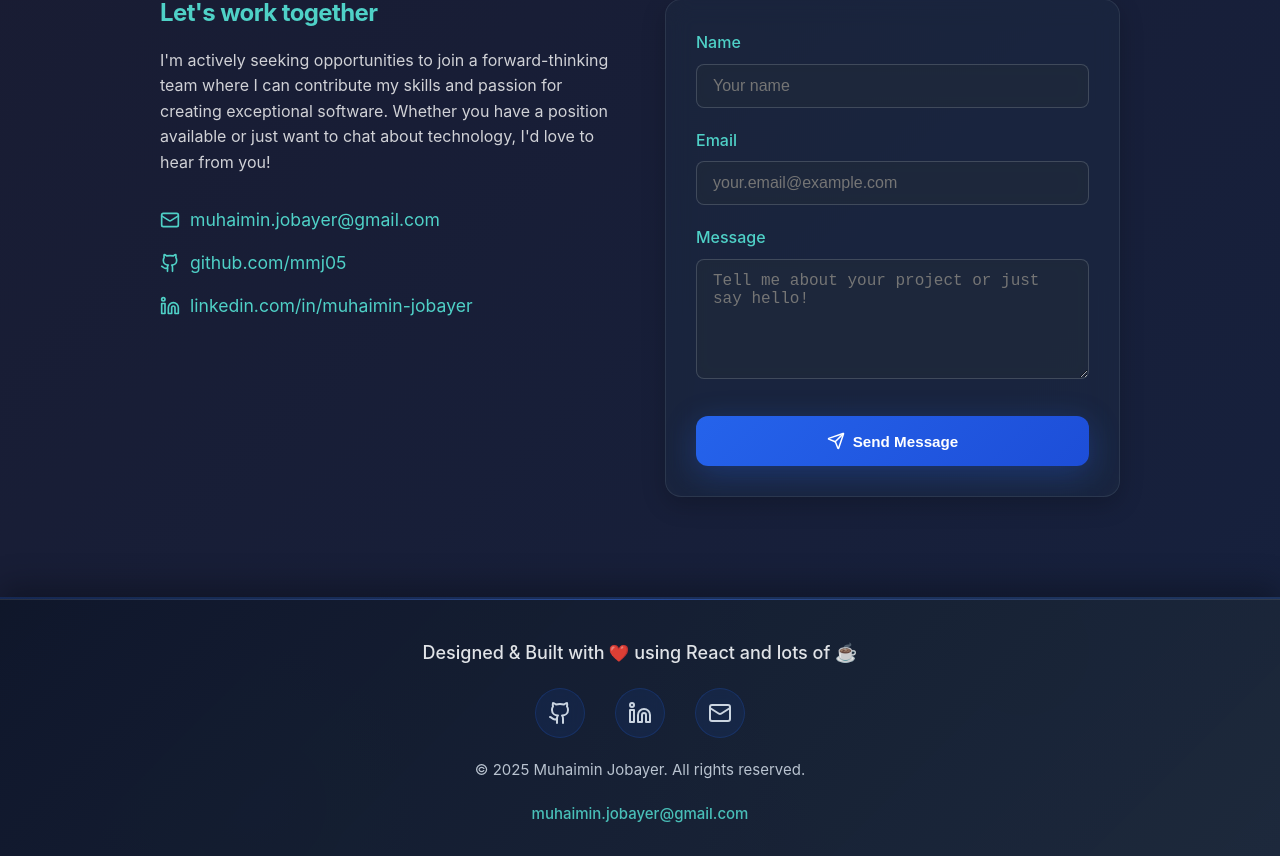
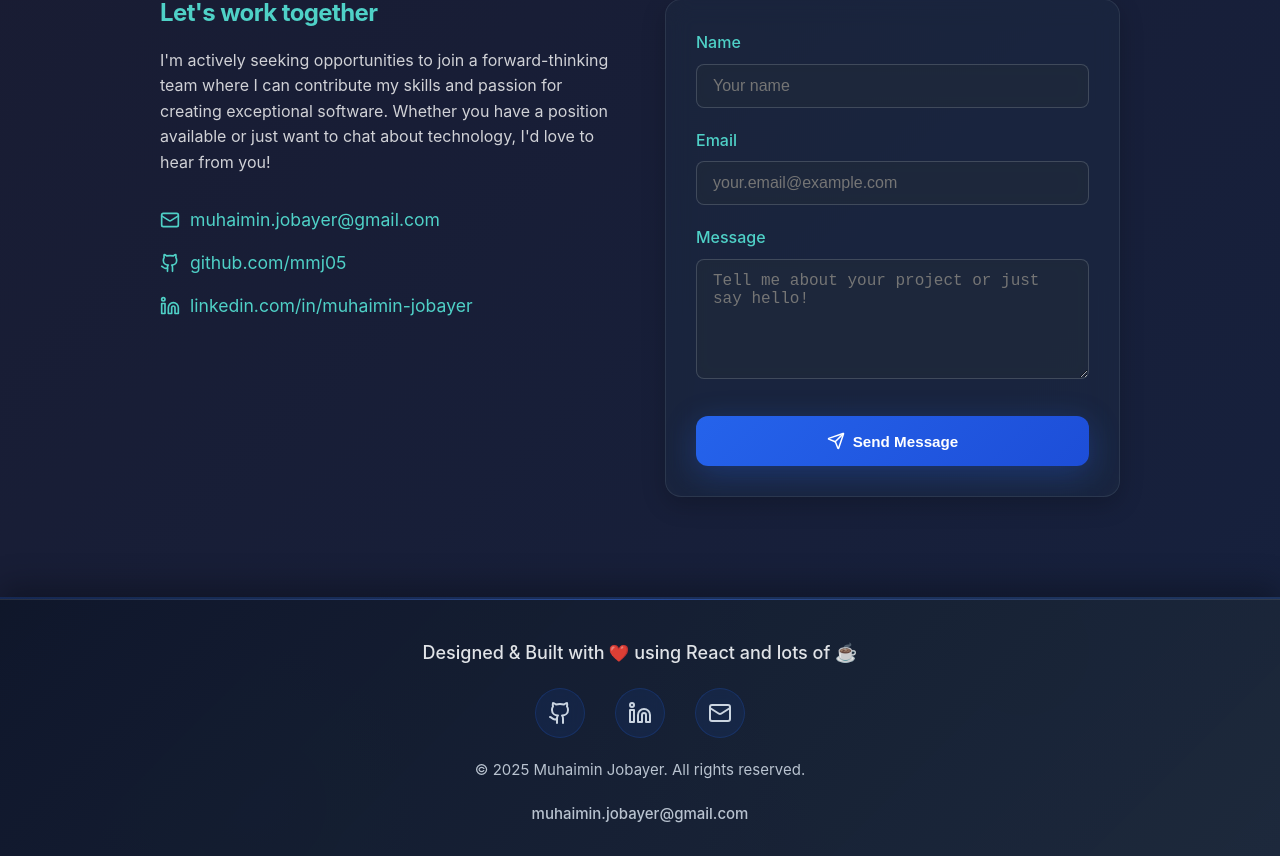
Before and after one commit to mmj05/portfolio, a React (Create React App) app: page / in a window 1280 px wide. Shown: the part 4199-5055 px from the top of the page. Built offline with nearby package versions, Linux system fonts and the light colour scheme.

Commit message:
Update footer email color for improved design consistency: change color from text-accent to text-secondary.

```diff
--- a/src/components/Footer/Footer.css
+++ b/src/components/Footer/Footer.css
@@ -104,7 +104,7 @@
 
 .footer-email {
   font-size: 15px;
-  color: var(--text-accent);
+  color: var(--text-secondary);
   margin: 0;
   opacity: 0.9;
   font-weight: 500;
```
